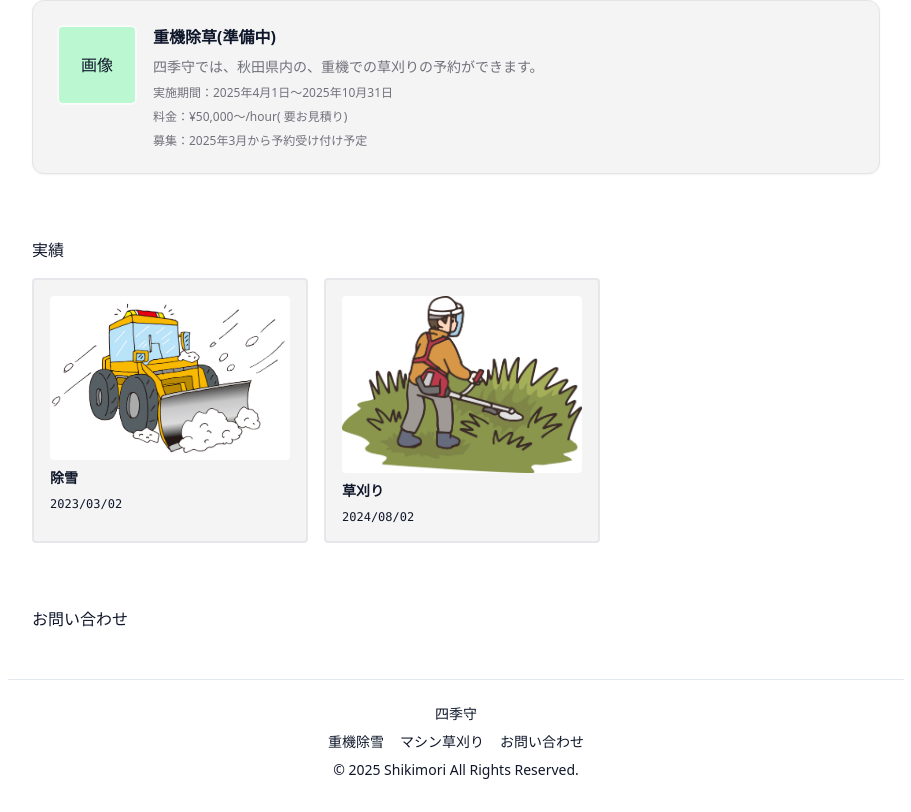
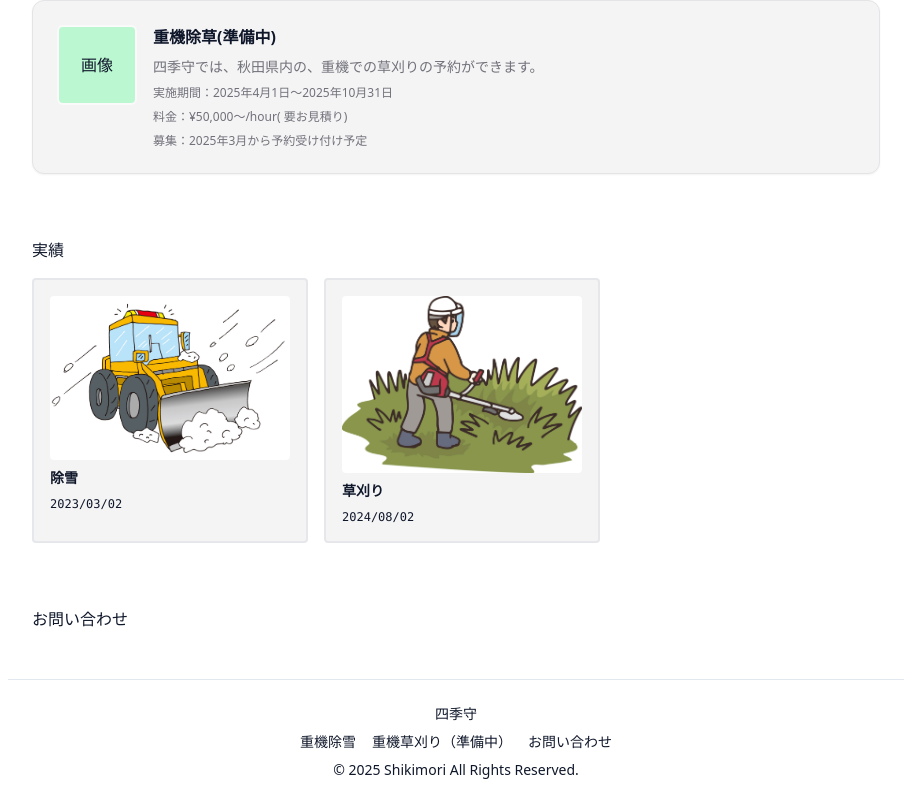
Before and after one commit to mitsukura/shikimori, a Next.js app: page / in a window 1280 px wide. Shown: the part 344-1156 px from the top of the page, without its empty margins (184-1095 px from the left). Built offline with nearby package versions, Linux system fonts and the light colour scheme.

Commit message:
fix: 文字修正

```diff
--- a/app/components/Footer.tsx
+++ b/app/components/Footer.tsx
@@ -5,7 +5,7 @@ export default function Footer() {
         <h2>四季守</h2>
         <ul className="flex gap-4 list-none">
           <li>重機除雪</li>
-          <li>マシン草刈り</li>
+          <li>重機草刈り（準備中）</li>
           <li>お問い合わせ</li>
         </ul>
         <p>&copy; 2025 Shikimori All Rights Reserved.</p>
```
